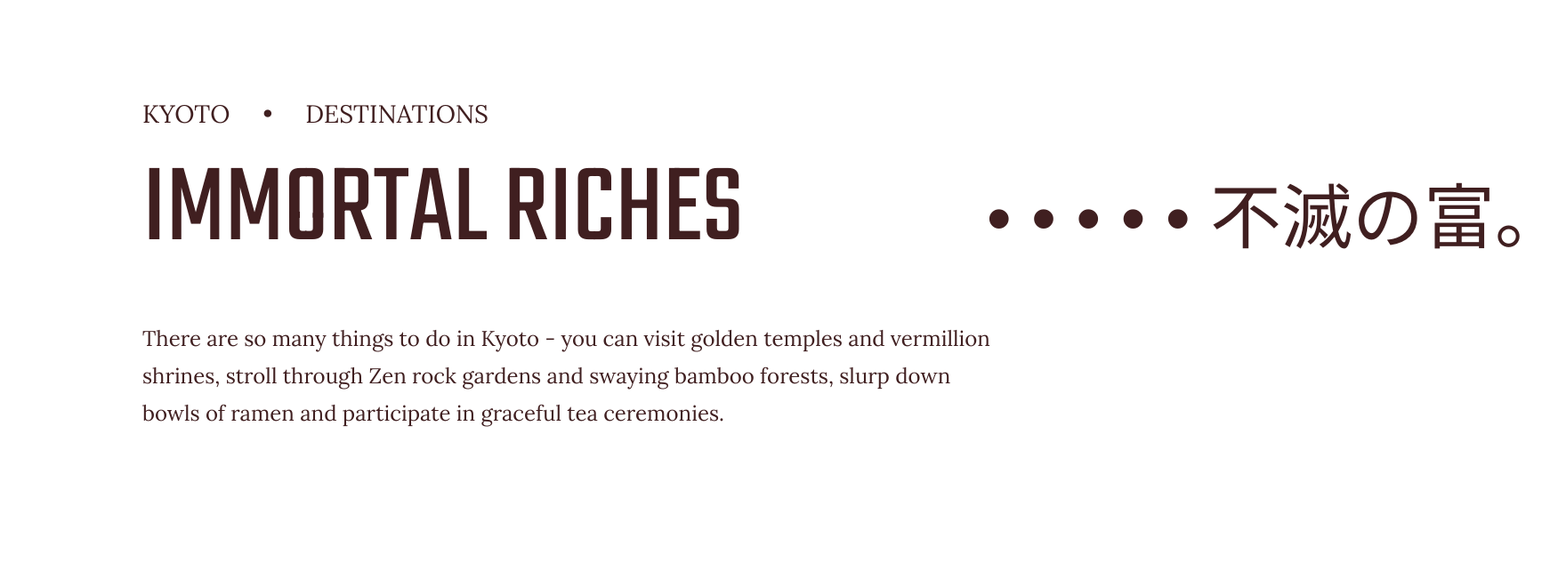
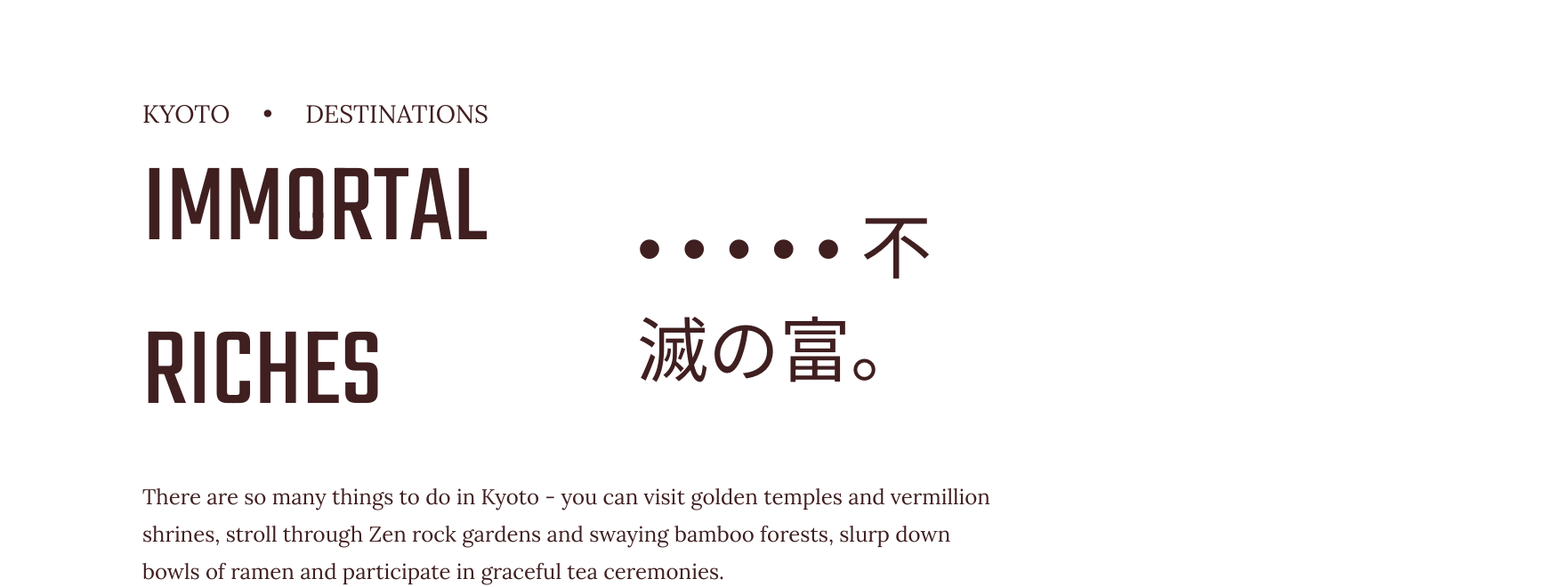
Before and after one commit to vin-vu/hazakura-travel, a React (Create React App) app: page / in a window 1280 px wide. Shown: the part 1714-2374 px from the top of the page at 89% size, 1760 px wide, since content can reach past the window. Built offline with nearby package versions, Linux system fonts and the light colour scheme; a web font is replaced by a local one.

Commit message:
Moved right title to right side of page

```diff
--- a/src/components/Common/PageInfo.css
+++ b/src/components/Common/PageInfo.css
@@ -20,8 +20,8 @@ span.header {
   display: flex;
   justify-content: space-between;
   align-items: center;
-  width: 100em;
 }
+
 span.title {
   font-size: 8rem;
   font-family: "Teko", sans-serif;
--- a/src/components/Common/PageInfo.js
+++ b/src/components/Common/PageInfo.js
@@ -7,11 +7,11 @@ function PageInfo({
   rightTitle,
   paragraph1,
   paragraph2,
-  style,
+  paragraphStyle,
+  infoStyle,
 }) {
-  console.log(style);
   return (
-    <div className="page-info">
+    <div className="page-info" style={infoStyle}>
       <div className="page-header">
         {header2 ? (
           <span className="header">{`${header1} \u00A0 \u00A0 • \u00A0 \u00A0 ${header2}`}</span>
@@ -27,7 +27,8 @@ function PageInfo({
           <span className="title">{title}</span>
         )}
       </div>
-      <p className="paragraph 1" style={style}>
+      <div className="paragraph-container"></div>
+      <p className="paragraph 1" style={paragraphStyle}>
         {paragraph1}
       </p>
       {paragraph2 ? <p className="paragraph 2">{paragraph2}</p> : null}
--- a/src/components/PageStyle2/PageStyle2.js
+++ b/src/components/PageStyle2/PageStyle2.js
@@ -11,8 +11,14 @@ function PageStyle2() {
         title={Text[1].title[1]}
         rightTitle={Text[3].rightTitle[0]}
         paragraph1={Text[2].paragraph[2]}
-        style={{ width: "40em" }}
+        // p style when no paragraph2
+        paragraphStyle={{ width: "40em" }}
+        // info style when rightTitle exists
+        infoStyle={{ width: "100%" }}
       />
+      <div className="card-container">
+
+      </div>
     </div>
   );
 }
```
